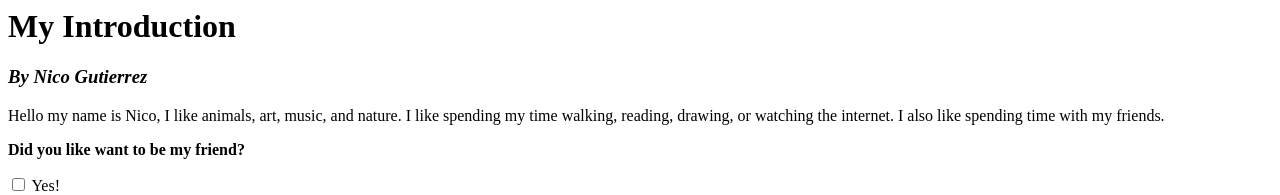
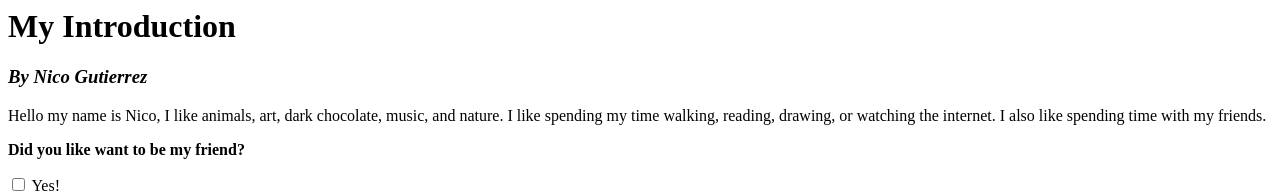
Before and after one commit to ngutie28/ART-101, a plain HTML site: page index.html in a window 1280 px wide. Shown: the top 195 px of the page. Drawn offline with Linux system fonts and the light colour scheme.

Commit message:
Update index.html

```diff
--- a/index.html
+++ b/index.html
@@ -2,7 +2,7 @@
 <h1> My Introduction </h1>
 <em><h3>By Nico Gutierrez</h3></em>
 
-<p>Hello my name is Nico, I like animals, art, music, and nature.
+<p>Hello my name is Nico, I like animals, art, dark chocolate, music, and nature.
     I like spending my time walking, reading, drawing, or watching the internet.
     I also like spending time with my friends.</p>
 
```
